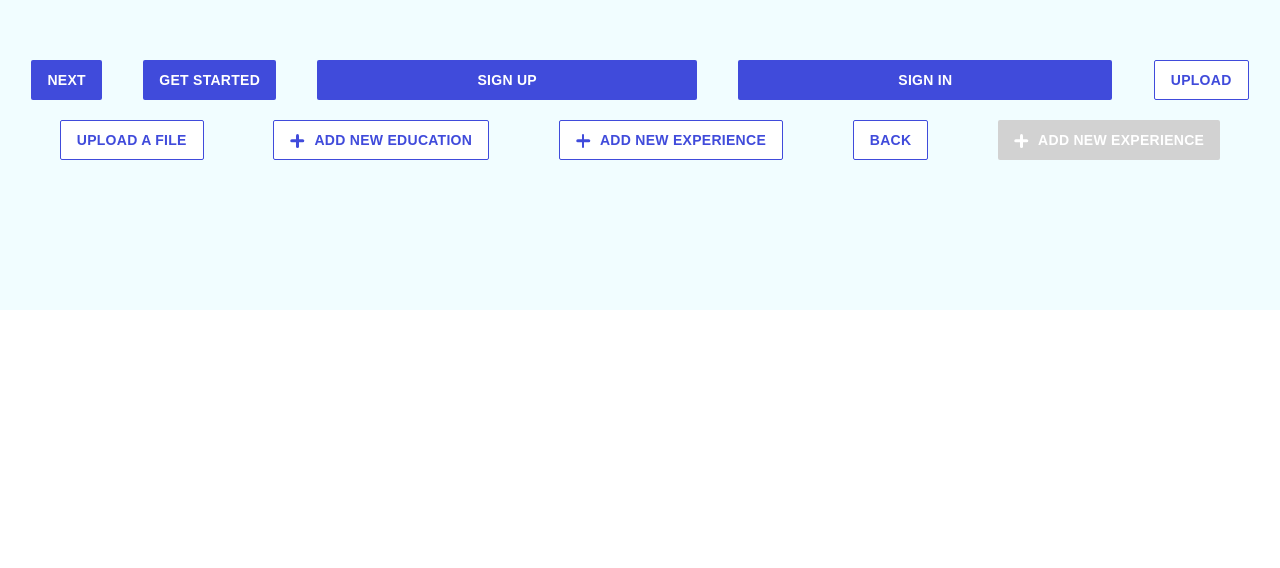
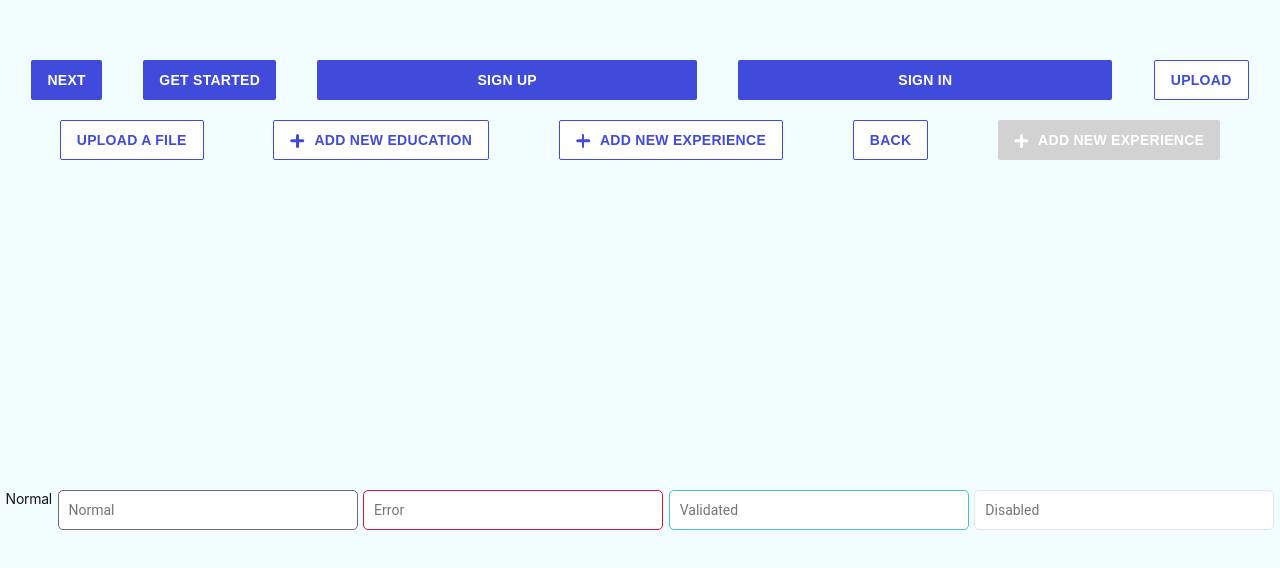
Before and after one commit to justinpchang/ant-client-temp, a React (Create React App) app: page /test in a window 1280 px wide. Shown: the part 510-1078 px from the top of the page. Before the commit the page ends 820 px from the top, so only its background shows below. Built offline with nearby package versions, Linux system fonts and the light colour scheme.

Commit message:
add text input styles, label not finished

```diff
--- /dev/null
+++ b/src/components/ComponentsLibrary/TextInputs/Label.jsx
@@ -0,0 +1,19 @@
+import React from 'react';
+
+import { StyledLabel } from './Label.styles';
+
+/*
+  PROPS:
+  children: string - text to be displayed
+ */
+const Label = (props) => {
+  return (
+    <>
+      <StyledLabel>
+        {props.children}
+      </StyledLabel>
+    </>
+  )
+};
+
+export default Label;
--- /dev/null
+++ b/src/components/ComponentsLibrary/TextInputs/Label.styles.jsx
@@ -0,0 +1,14 @@
+import styled from 'styled-components';
+import { COLORS } from '../../../constants';
+
+export const StyledLabel = styled.p`
+  margin: 0;
+  padding: 0;
+  font-family: Inter, sans-serif;
+  font-style: normal;
+  font-weight: normal;
+  font-size: 14px;
+  line-height: 17px;
+  letter-spacing: -0.02em;
+  color: ${COLORS.BLACK};
+`;
--- /dev/null
+++ b/src/components/ComponentsLibrary/TextInputs/TextInput.jsx
@@ -0,0 +1,40 @@
+import React from 'react';
+
+import { StyledTextInput } from './TextInput.styles';
+import Label from './Label';
+
+/*
+  PROPS:
+  value: string - updates with input value
+  label?: string - text for label that appears above (default none)
+  placeholder?: string - input placeholder text (default none)
+  width?: int - specify width (defualt 300)
+  height?: int - specify height (defualt 40)
+  disabled?: boolean - disables the input (default false)
+  error?: boolean - adds error styles when true (default false)
+  validated?: boolean - adds validatated styles when true (default false)
+    has precedence over error
+ */
+
+const TextInput = (props) => {
+  let disabled = (props.disabled || false) ? {'disabled': 'disabled'} : {};
+
+  return (
+    <>
+      {props.label && (
+        <Label>{props.label}</Label>
+      )}
+      <StyledTextInput
+        value={props.value}
+        placeholder={props.placeholder || ""}
+        width={props.width || 300}
+        height={props.height || 40}
+        {...disabled}
+        error={props.error || false}
+        validated={props.validated || false}
+      />
+    </>
+  );
+};
+
+export default TextInput;
--- /dev/null
+++ b/src/components/ComponentsLibrary/TextInputs/TextInput.styles.jsx
@@ -0,0 +1,37 @@
+import styled from 'styled-components';
+import { COLORS } from '../../../constants';
+
+export const StyledTextInput = styled.input`
+  margin: 0;
+  padding: 0;
+  display: block;
+  width: ${props => props.width ? props.width : 300}px;
+  height: ${props => props.height ? props.height : 40}px;
+  background: ${COLORS.WHITE};
+  border: 1px solid ${COLORS.DARK_GREY};
+  box-sizing: border-box;
+  border-radius: 5px;
+  padding-left: 10px;
+  outline: 0;
+  font-family: Roboto, Inter, sans-serif;
+  font-style: normal;
+  font-weight: normal;
+  font-size: 14px;
+  line-height: 18px;
+
+  :focus {
+    border: 1px solid ${COLORS.PURPLE};
+  }
+
+  ${props => props.error && `
+    border-color: ${COLORS.RED};
+  `}
+
+  ${props => props.validated && `
+    border-color: ${COLORS.TEAL};
+  `}
+
+  ${props => props.disabled && `
+    border-color: ${COLORS.LIGHT_GREY};
+  `}
+`;
--- /dev/null
+++ b/src/components/ComponentsLibrary/TextInputs/index.js
@@ -0,0 +1,7 @@
+import TextInput from './TextInput';
+import Label from './Label';
+
+export {
+  TextInput,
+  Label,
+};
--- a/src/components/TestingCanvas/TestingCanvas.jsx
+++ b/src/components/TestingCanvas/TestingCanvas.jsx
@@ -1,18 +1,12 @@
-import React from 'react';
-import { Link } from 'react-router-dom';
+import React from "react";
+import { Link } from "react-router-dom";
 
-import {
-    BlueBtn,
-    WhiteBtn,
-    SecondaryBtn,
-} from '../ComponentsLibrary/Buttons';
+import { BlueBtn, WhiteBtn, SecondaryBtn } from "../ComponentsLibrary/Buttons";
+import { TextInput, Label } from '../ComponentsLibrary/TextInputs';
 
-import './TestingCanvas.css'
-
+import "./TestingCanvas.css";
 
 const Test = () => {
-
-
   return (
     <>
       <Link to="/home">Home</Link>
@@ -25,9 +19,13 @@ const Test = () => {
         <WhiteBtn inactive>Button</WhiteBtn>
         <BlueBtn icon>Button</BlueBtn>
         <WhiteBtn icon>Button</WhiteBtn>
-                <SecondaryBtn size={9.2} icon>Button</SecondaryBtn>
+        <SecondaryBtn size={9.2} icon>
+          Button
+        </SecondaryBtn>
         <SecondaryBtn icon>Button</SecondaryBtn>
-                <WhiteBtn icon inactive>Button</WhiteBtn>
+        <WhiteBtn icon inactive>
+          Button
+        </WhiteBtn>
       </div>
 
       <div className="testRow">
@@ -41,7 +39,17 @@ const Test = () => {
         <SecondaryBtn icon>Add new education</SecondaryBtn>
         <SecondaryBtn icon>Add new experience</SecondaryBtn>
         <SecondaryBtn>Back</SecondaryBtn>
-                <WhiteBtn icon inactive>Add new experience</WhiteBtn>
+        <WhiteBtn icon inactive>
+          Add new experience
+        </WhiteBtn>
+      </div>
+
+      <div className="testRow">
+        {/* implementing text inputs */}
+        <TextInput label="Normal" placeholder="Normal" />
+        <TextInput placeholder="Error" error={true} />
+        <TextInput placeholder="Validated" validated={true} />
+        <TextInput placeholder="Disabled" disabled={true} />
       </div>
     </>
   );
--- a/src/constants/colors.js
+++ b/src/constants/colors.js
@@ -1,10 +1,14 @@
 const COLORS = {
   GREY: '#B4B4B4',
   LIGHT_GREY: '#E5E5E5',
+  DARK_GREY: '#6B6B6B',
   PURPLE: '#404BDB',
   WHITE: '#FFFFFF',
   BLUE: '#404BDB',
   DARKBLUE: '#121FC3',
+  RED: '#E91037',
+  TEAL: '#4BC0D1',
+  BLACK: '#161616',
 }
 
 export default COLORS;
```
Lines whose indentation alone changed are shown as unchanged.
